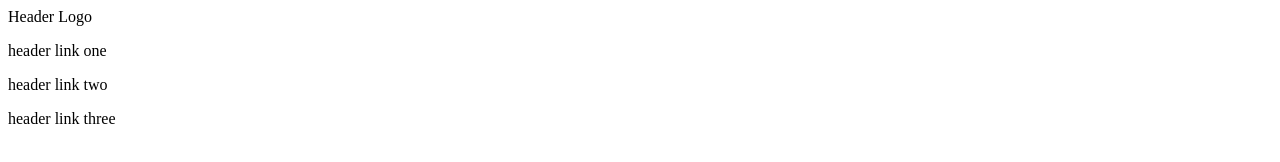
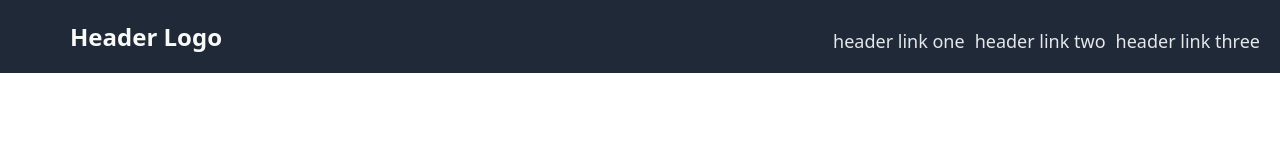
Before and after one commit to avalanciaa/landing-page, a plain HTML site: page index.html in a window 1280 px wide. Drawn offline with Linux system fonts and the light colour scheme.

Commit message:
Improve header, add styling

```diff
--- a/index.html
+++ b/index.html
@@ -2,15 +2,18 @@
 <html lang="en">
 <head>
     <meta charset="UTF-8">
+    <link rel="stylesheet" href="styles.css">
     <meta http-equiv="X-UA-Compatible" content="IE=edge">
     <meta name="viewport" content="width=device-width, initial-scale=1.0">
     <title>Landing Page</title>
 </head>
-<header>
-    <div>Header Logo</div>
-    <p>header link one</p>
-    <p>header link two</p>
-    <p>header link three</p>
+<header class="site-header">
+    <div class="header-logo">Header Logo</div>
+    <div class="header-links">
+        <a href="#">header link one</a>
+        <a href="#">header link two</a>
+        <a href="#">header link three</a>
+    </div>
 </header>
 <body>
 
--- /dev/null
+++ b/styles.css
@@ -0,0 +1,40 @@
+.site-header {
+    display: flex;
+    background-color: #1F2937;
+    padding: 20px;
+    margin: -8px;
+}
+
+.header-links {
+    display: flex;
+    gap: 10px;
+    flex: 1;
+    font-weight: light;
+    font-size: 18px;
+    font-family: system-ui, -apple-system, BlinkMacSystemFont, 'Segoe UI', Roboto, Oxygen, Ubuntu, Cantarell, 'Open Sans', 'Helvetica Neue', sans-serif;
+    color: #E5E7EB;
+    justify-content: flex-end;
+    align-items: flex-end;
+}
+
+.header-logo {
+    padding-left: 50px;
+    display: flex;
+    flex: 1;
+    justify-content: flex-start;
+    align-self: center;
+    color: #F9FaF8;
+    font-weight: bold;
+    font-size: 24px;
+    font-family: system-ui, -apple-system, BlinkMacSystemFont, 'Segoe UI', Roboto, Oxygen, Ubuntu, Cantarell, 'Open Sans', 'Helvetica Neue', sans-serif;
+}
+
+a {
+    text-decoration: none;
+    color: #E5E7EB;
+
+}
+
+ul {
+    text-decoration: none;
+}
```
